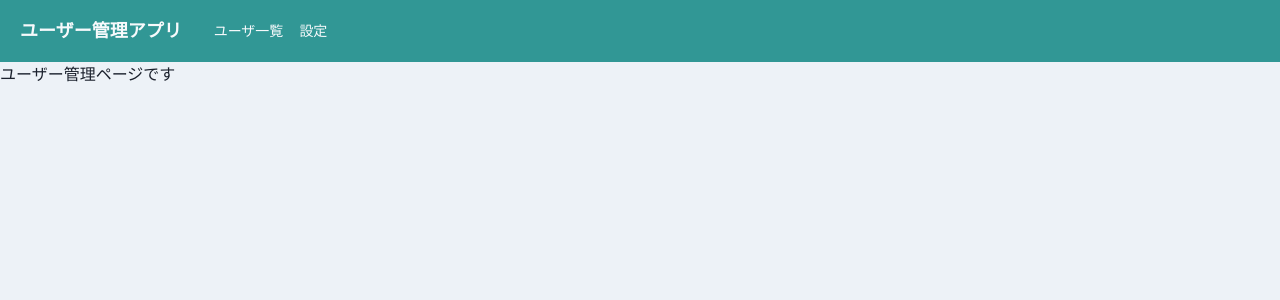
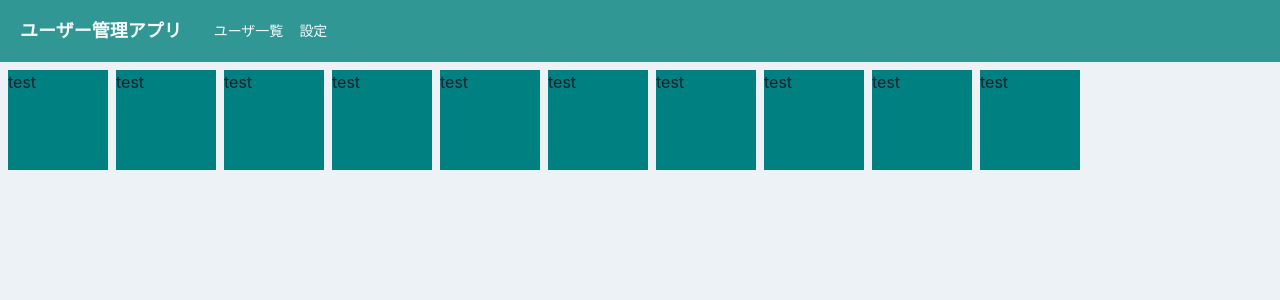
Before and after one commit to terra-namibia/react-ts-2, a React (Create React App) app: page /home/user_management in a window 1280 px wide. Shown: the top 300 px of the page. Built offline with nearby package versions, Linux system fonts and the light colour scheme.

Commit message:
add Wrap for UserManagement.tsx

```diff
--- a/src/components/pages/UserManagement.tsx
+++ b/src/components/pages/UserManagement.tsx
@@ -1,5 +1,14 @@
+import { Wrap, WrapItem } from "@chakra-ui/layout";
 import { memo, VFC } from "react";
 
 export const UserManagement: VFC = memo(() => {
-  return <p>ユーザー管理ページです</p>;
+  return (
+    <Wrap p={2} >
+      {[...Array(10)].map(() => (
+        <WrapItem>
+          <div style={{width: '100px', height: '100px', backgroundColor: 'teal'}}>test</div>
+        </WrapItem>
+      ))}
+    </Wrap>
+  );
 });
```
